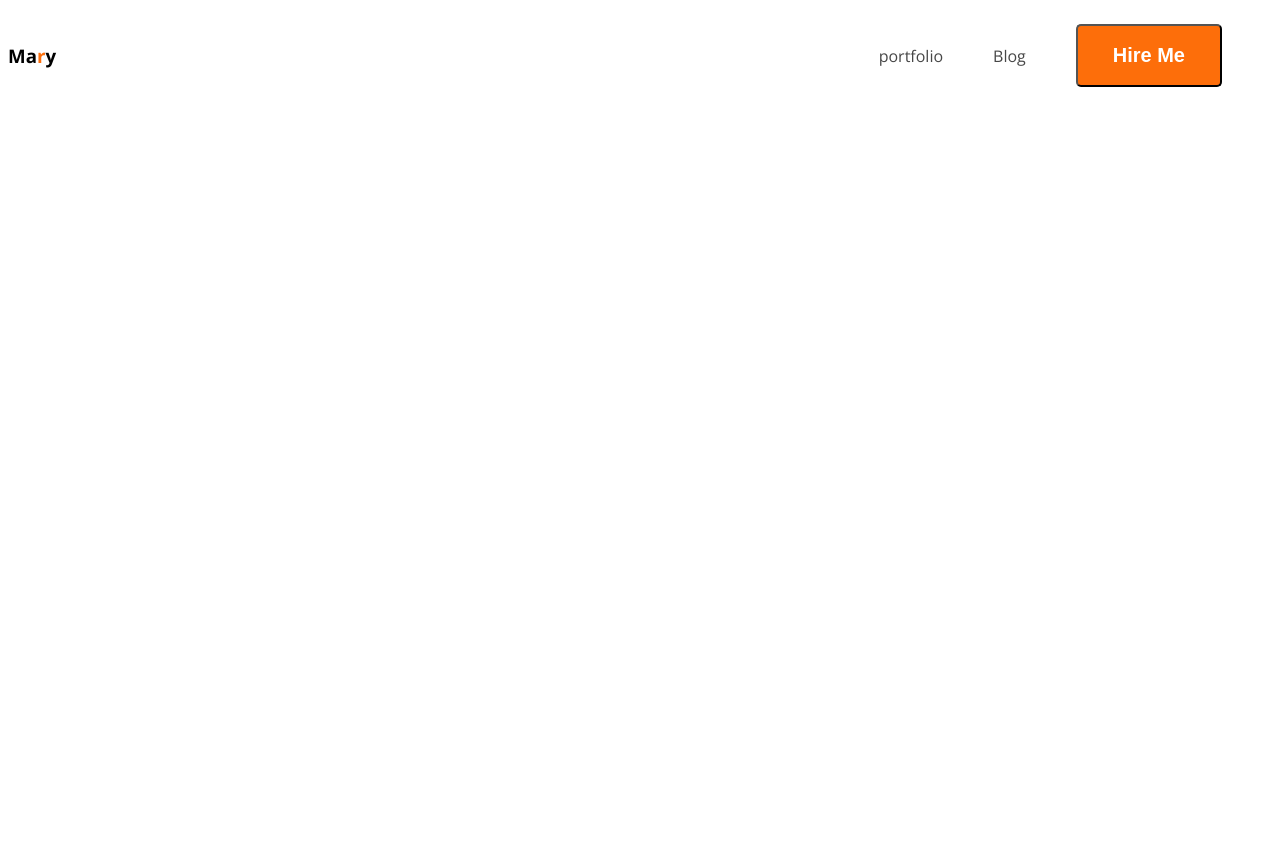
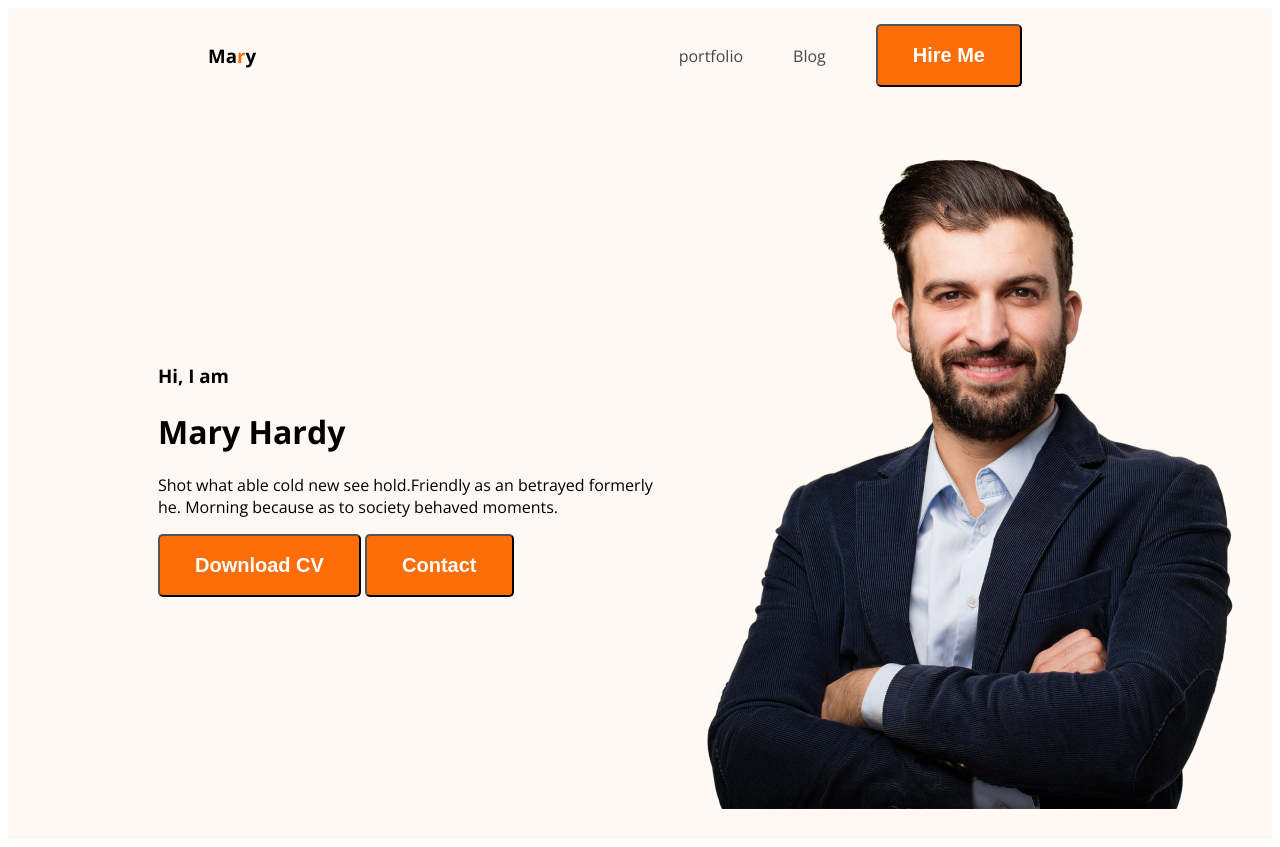
Before and after one commit to programmerafsan/webdeveloper-portfolio, a plain HTML site: page index.html in a window 1280 px wide. Before the commit the page ends 800 px from the top, so only its background shows below. Drawn offline with nearby package versions, Linux system fonts and the light colour scheme.

Commit message:
added banner

```diff
--- a/index.html
+++ b/index.html
@@ -12,7 +12,7 @@
     <link rel="stylesheet" href="style/portfolio.css">
 </head>
 <body>
-    <header>
+    <header class="header">
         <nav>
             <h3 class="nav-title">Ma<span class="text-primary">r</span>y</h3>
             <ul>
@@ -21,6 +21,16 @@
                 <li><button class="btn-primary">Hire Me</button></li>
             </ul>
         </nav>
+        <div class="banner">
+            <div class="banner-content">
+                <h3 class="banner-gr">Hi, I  am</h3>
+                <h1 class="banner-title">Mary Hardy</h1>
+                <p>Shot what able cold new see hold.Friendly as an betrayed formerly he. Morning because as to society behaved moments.</p>
+                <button class="btn-primary">Download CV</button>
+                <button class="btn-primary">Contact</button>
+            </div>
+            <img class="pro-picture" src="images/hardy.png" alt="">
+        </div>
     </header>
     <main>
 
--- a/style/portfolio.css
+++ b/style/portfolio.css
@@ -23,6 +23,7 @@ nav {
     display: flex;
     justify-content: space-between;
     align-items: center;
+    margin: 0 200px;
 }
 
 .nav-titile {
@@ -45,3 +46,20 @@ nav a {
     text-decoration: none;
     color: #474747;
 }
+
+/* header related styles */
+.header {
+    background: #FFF8F3;
+}
+
+.banner {
+    padding: 30px 30px 30px 150px;
+    display: flex;
+    align-items: center;
+}
+
+.banner .pro-picture {
+    width: 584px;
+    height: 676px;
+
+}
```
Also changed, not shown: images/developer.png (added), images/hardy.png (added), images/header_bg.png (added), images/icons/facebook.png (added), images/icons/insta.png (added), images/icons/js.png (added), images/icons/mongo.png (added), images/icons/nodejs.png (added), images/icons/react.png (added), images/icons/twitter.png (added).
